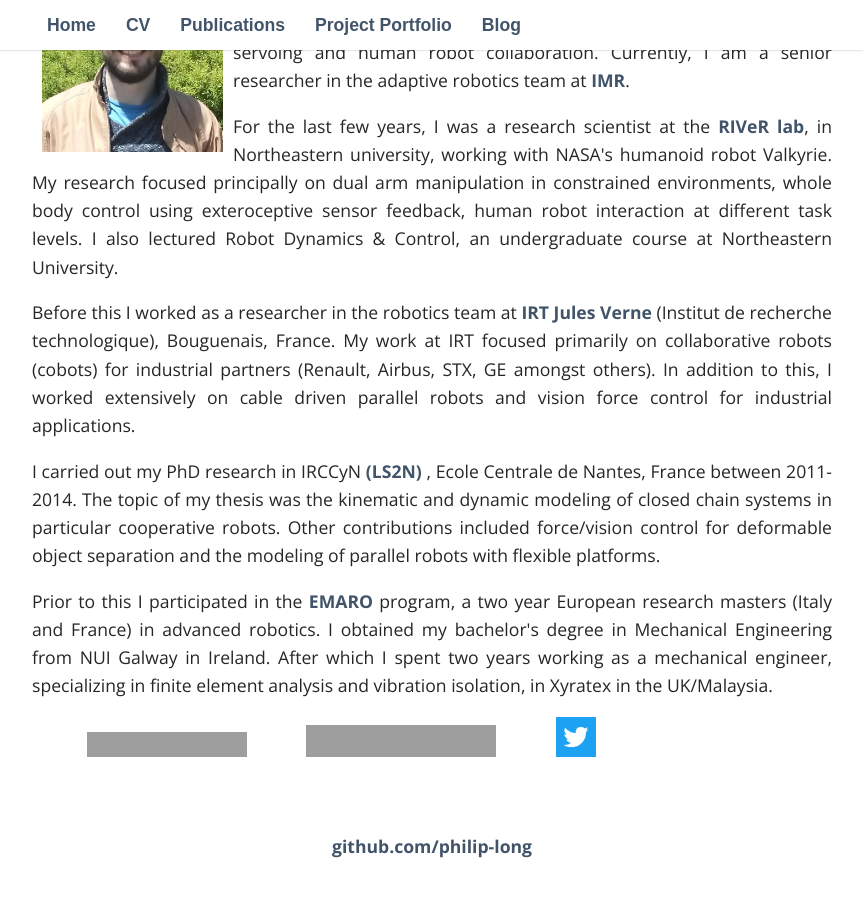
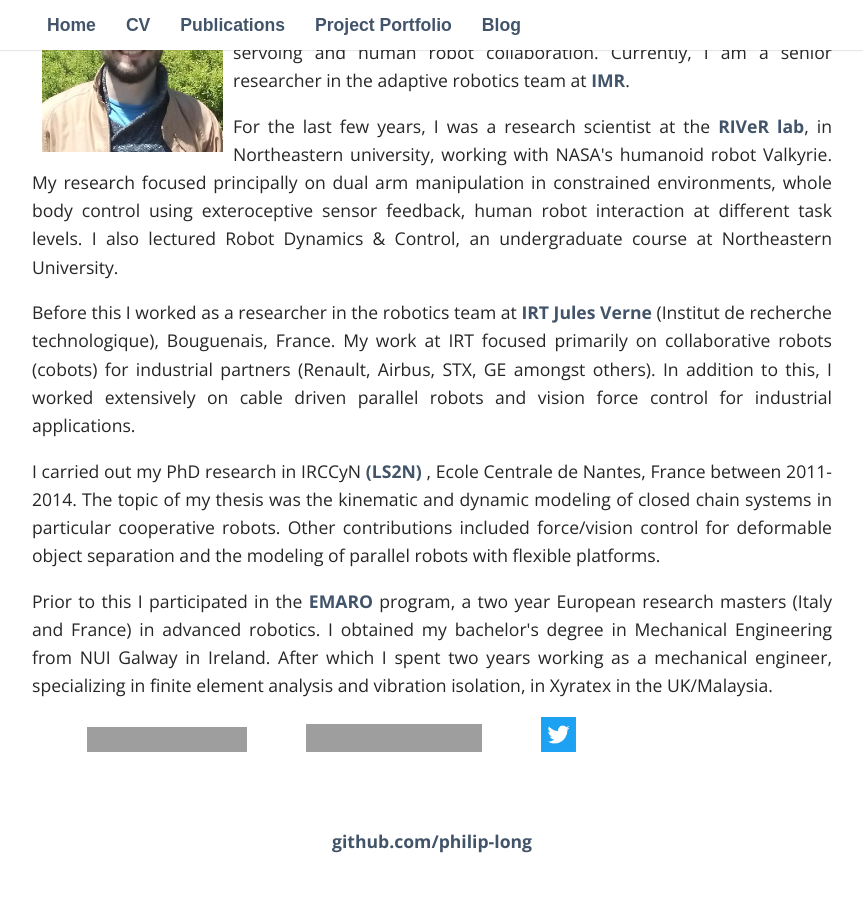
Before and after one commit to philip-long/philip-long.github.io, a Jekyll site: the page built from index.html, in a window 1280 px wide and 900 px high, scrolled down 294 px. Shown: the top 897 px of the window, without its empty margins (208-1071 px from the left). Built offline with Jekyll 4.4.1, drawn with Linux system fonts in a browser that asks for light colours; nearby versions of some CDN libraries; some web fonts are replaced; library files that are not in the unit come from our copies; grey boxes are pictures that could not be loaded.

Commit message:
Update index.html

```diff
--- a/index.html
+++ b/index.html
@@ -44,7 +44,7 @@
 
     <a href="https://scholar.google.com/citations?user=FFAElw4AAAAJ&hl=en&oi=sra">
        <img  padding: 30px; src=" https://upload.wikimedia.org/wikipedia/commons/2/28/Google_Scholar_logo.png" alt="Google scholar "
-        width=190" height="31.5">
+        width=175.5" height="28.35">
     </a>
             <!--/images/googlescholar.png-->
 
@@ -52,7 +52,7 @@
 
     <a href="https://twitter.com/Philip_Robotics">
        <img  padding: 100px; src="/images/twitter_logo.png" alt="Twitter"
-        width=40" height="40">
+        width=35" height="35">
     </a>
 
 <br>
```
